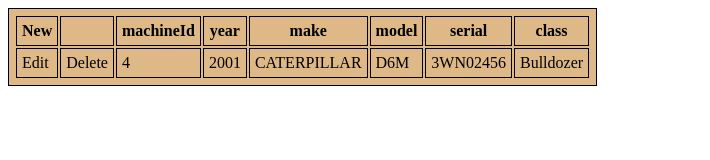
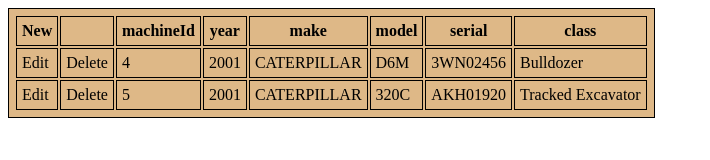
Before and after one commit to juanpabloduqueo/github-helloearth, a plain HTML site: page index.html in a window 1280 px wide. Shown: the whole page, without its empty margins (0-710 px from the left). Drawn offline with Linux system fonts and the light colour scheme.

Commit message:
added machine record

```diff
--- a/index.html
+++ b/index.html
@@ -5,7 +5,7 @@
     <meta http-equiv="X-UA-Compatible" content="IE=edge">
     <meta name="viewport" content="width=device-width, initial-scale=1.0">
     <title>Machines</title>
-    <link href="style.css" rel="stylesheet" type="text/css"/>
+    <link rel="stylesheet" href="style.css" type="text/css"/>
 </head>
 <body>
     <table>
@@ -29,6 +29,16 @@
             <td>3WN02456</td>
             <td>Bulldozer</td>
         </tr>
+        <tr>
+            <td>Edit</td>
+            <td>Delete</td>
+            <td>5</td>
+            <td>2001</td>
+            <td>CATERPILLAR</td>
+            <td>320C</td>
+            <td>AKH01920</td>
+            <td>Tracked Excavator</td>
+        </tr>
     </table>
 
 </body>
```
